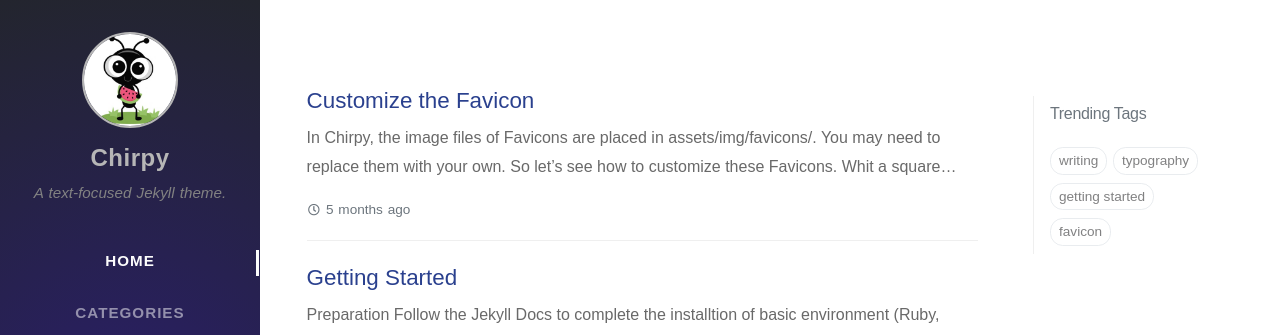
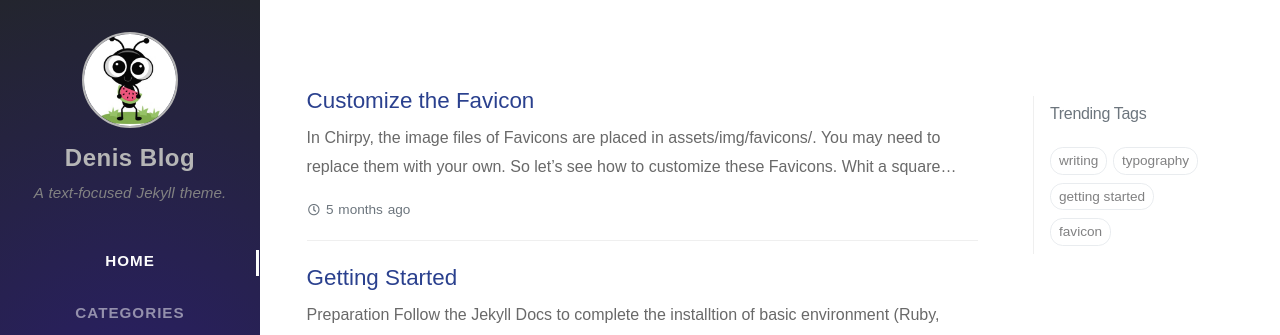
Before and after one commit to OlukaDenis/Denis-Blog, a Jekyll site: the page built from index.html, in a window 1280 px wide. Shown: the top 335 px of the page. Built offline with Jekyll 4.4.1, drawn with Linux system fonts in a browser that asks for light colours; nearby versions of some CDN libraries; some web fonts are replaced; the list of posts is cut into pages by our own code; comment, search, counter and statistics services are not loaded.

Commit message:
Updated the title

```diff
--- a/_config.yml
+++ b/_config.yml
@@ -8,7 +8,7 @@
 # jekyll-seo-tag settings › https://github.com/jekyll/jekyll-seo-tag/blob/master/docs/usage.md
 #--------------------------
 
-title: Chirpy                          # the main title
+title: Denis Blog                          # the main title
 
 tagline: A text-focused Jekyll theme.  # it will display as the sub-title
 
```
